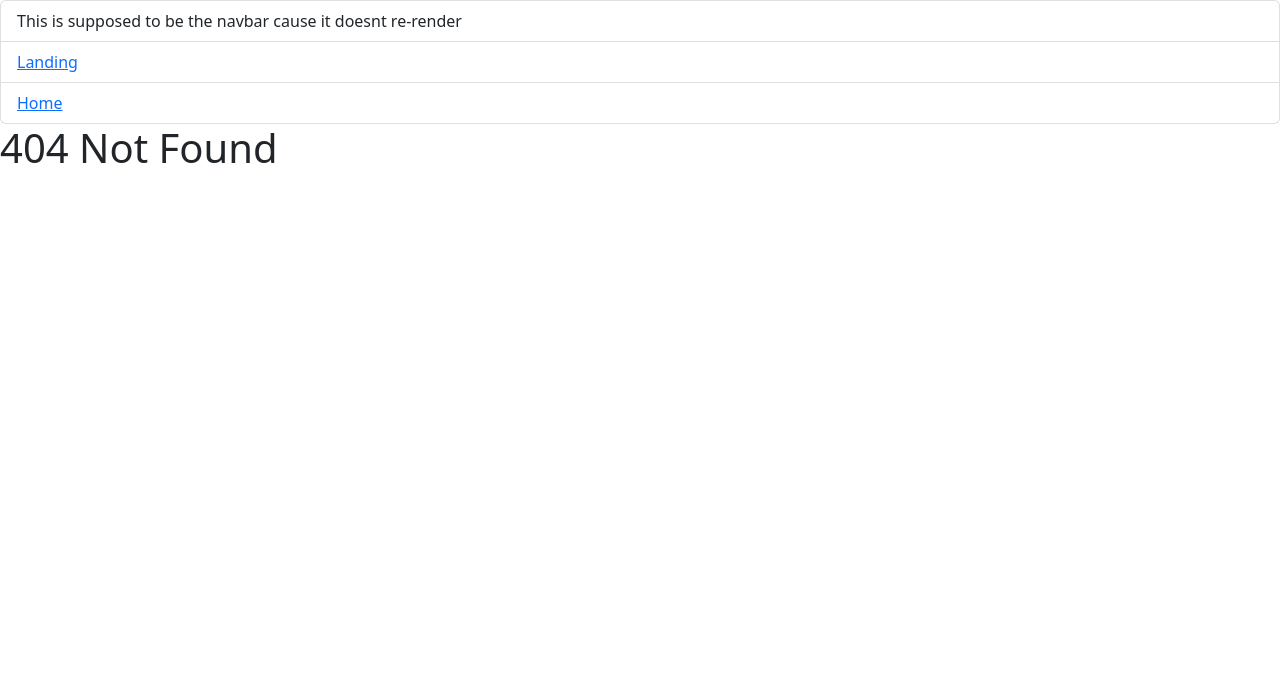
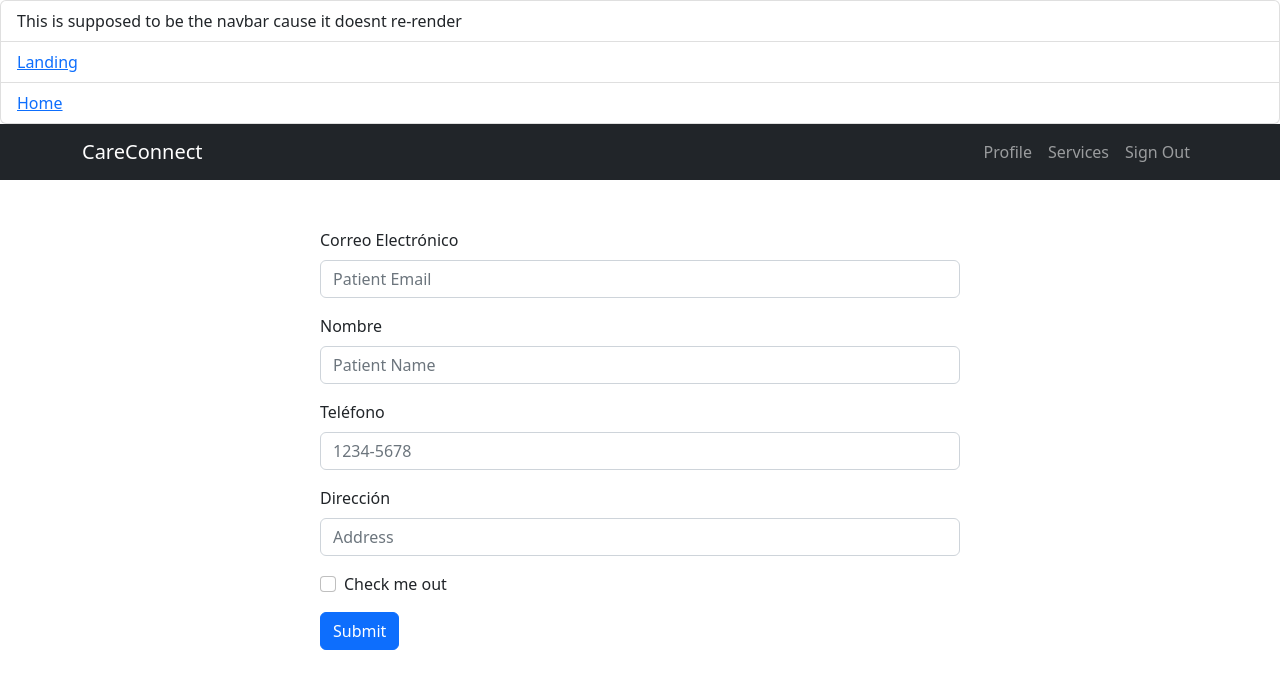
Before and after one commit to chamale-rac/CareConnect, a React (Vite) app in the folder care-connect-app/: page /home/new-patient in a window 1280 px wide. Before the commit this address had no page. Shown: the top 688 px of the page. Built offline with nearby package versions, Linux system fonts and the light colour scheme.

Commit message:
add user finished

```diff
--- a/care-connect-app/src/App.jsx
+++ b/care-connect-app/src/App.jsx
@@ -1,8 +1,9 @@
-import { useState } from "react";
+import { useState, React } from "react";
 import { Link, Route, Routes } from "react-router-dom";
 import Home from "./Pages/Home";
 import "./App.css";
-
+import { NewConsultation } from "./Pages/NewConsultation";
+import { NewPatient } from "./Pages/NewPatient";
 function App() {
     return (
         <>
@@ -28,6 +29,11 @@ function App() {
                     }
                 />
                 <Route path="/home" element={<Home />} />
+                <Route
+                    path="/home/new-consultation"
+                    element={<NewConsultation />}
+                />
+                <Route path="/home/new-patient" element={<NewPatient />} />
                 <Route path="*" element={<h1>404 Not Found</h1>} />
             </Routes>
         </>
--- a/care-connect-app/src/Pages/Home.jsx
+++ b/care-connect-app/src/Pages/Home.jsx
@@ -1,6 +1,7 @@
 import { useState } from "react";
 import { Container, Nav, Navbar, Table, Stack, Button } from "react-bootstrap";
 import CustomNavbar from "../Components/CustomNavbar.jsx";
+import { Link, Route, Routes } from "react-router-dom";
 import "../App.css";
 
 function Home() {
@@ -8,13 +9,18 @@ function Home() {
         <>
             <CustomNavbar />
             <Stack className="m-5" direction="horizontal" gap={3}>
-                <div className="bg-light border p-2">Name: Michio Kaku</div>
+                <div className="bg-light border p-2">Nombre: Michio Kaku</div>
+                <div className="bg-light border p-2">Unidad: The Care</div>
+                <div className="bg-light border p-2">Rol: Doctor</div>
                 <div className="bg-light border p-2">
-                    Medical Unit: The Care
+                    Especialidad: Cardiólogo
                 </div>
-                <div className="bg-light border p-2">Role: Doctor</div>
-                <div className="bg-light border p-2">Specialty: Cardiology</div>
-                <Button>Add Patient</Button>
+                <Link className="btn btn-primary" to="new-patient">
+                    Registrar Paciente
+                </Link>
+                <Link className="btn btn-primary" to="new-consultation">
+                    Agregar Consulta
+                </Link>
             </Stack>
             <div className="mx-5">
                 <Table striped bordered hover>
--- /dev/null
+++ b/care-connect-app/src/Pages/NewConsultation.jsx
@@ -0,0 +1,10 @@
+import React from "react";
+import CustomNavbar from "../Components/CustomNavbar.jsx";
+
+export function NewConsultation() {
+    return (
+        <>
+            <CustomNavbar />
+        </>
+    );
+}
--- /dev/null
+++ b/care-connect-app/src/Pages/NewPatient.jsx
@@ -0,0 +1,37 @@
+import { React } from "react";
+import { Form, Button } from "react-bootstrap";
+
+import CustomNavbar from "../Components/CustomNavbar.jsx";
+export function NewPatient(props) {
+    return (
+        <>
+            <CustomNavbar />
+            <Form className="w-50 mx-auto mt-5">
+                <Form.Group className="mb-3 " controlId="formBasicEmail">
+                    <Form.Label>Correo Electrónico</Form.Label>
+                    <Form.Control type="email" placeholder="Patient Email" />
+                </Form.Group>
+
+                <Form.Group className="mb-3" controlId="formPatientName">
+                    <Form.Label>Nombre</Form.Label>
+                    <Form.Control type="input" placeholder="Patient Name" />
+                </Form.Group>
+                <Form.Group className="mb-3" controlId="formPatientPhone">
+                    <Form.Label>Teléfono</Form.Label>
+                    <Form.Control type="input" placeholder="1234-5678" />
+                </Form.Group>
+
+                <Form.Group className="mb-3" controlId="formPatientName">
+                    <Form.Label>Dirección</Form.Label>
+                    <Form.Control type="input" placeholder="Address" />
+                </Form.Group>
+                <Form.Group className="mb-3" controlId="formBasicCheckbox">
+                    <Form.Check type="checkbox" label="Check me out" />
+                </Form.Group>
+                <Button variant="primary" type="submit">
+                    Submit
+                </Button>
+            </Form>
+        </>
+    );
+}
```
Also changed, not shown: 1 other file (tests, documents, lock files or other folders).
